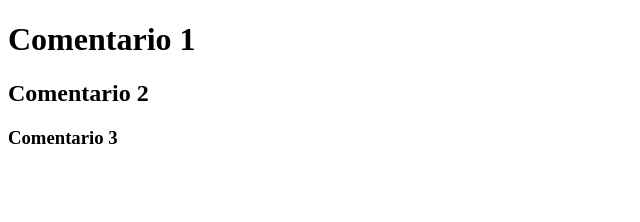
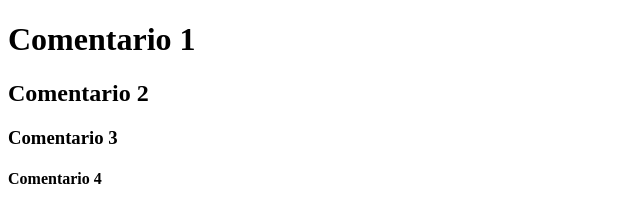
Before and after one commit to JRamosZ/Practica_1, a plain HTML site: page index.html in a window 1280 px wide. Shown: the whole page, without its empty margins (0-640 px from the left). Drawn offline with Linux system fonts and the light colour scheme.

Commit message:
Cuerto comentario

```diff
--- a/index.html
+++ b/index.html
@@ -10,5 +10,6 @@
     <h1>Comentario 1</h1>
     <h2>Comentario 2</h2>
     <h3>Comentario 3</h3>
+    <h4>Comentario 4</h4>
 </body>
 </html>
```
